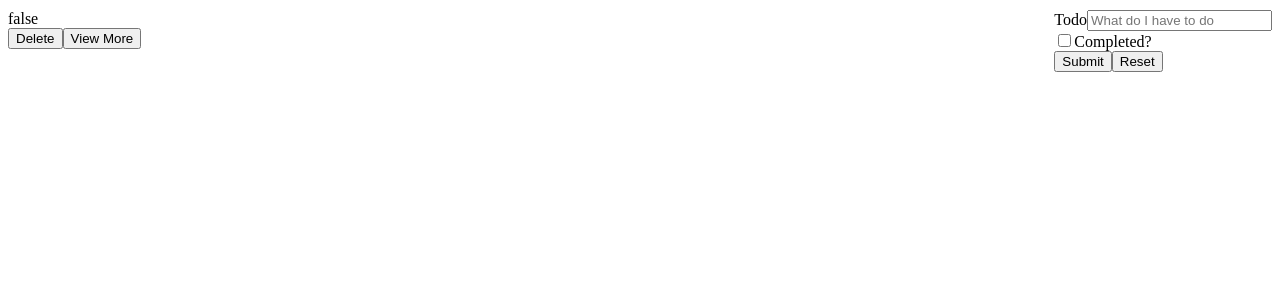
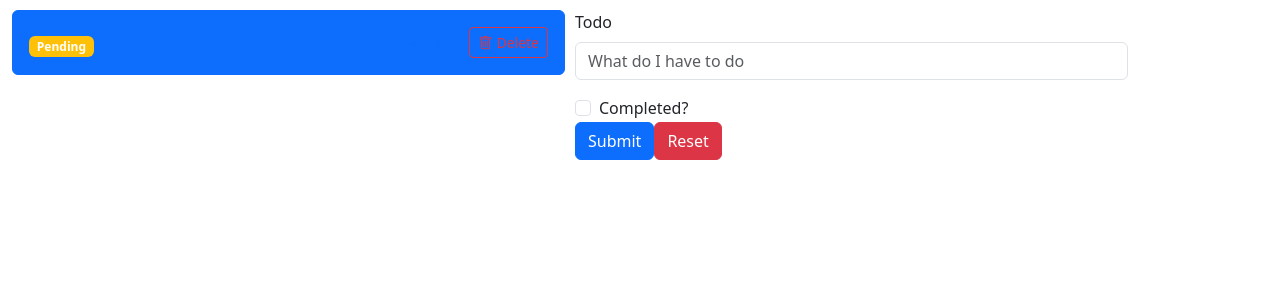
Before and after one commit to davidavila2/aug-mdv, an Angular app: page /todos in a window 1280 px wide. Shown: the top 300 px of the page. Built offline with nearby package versions, Linux system fonts and the light colour scheme; no server answers.

Commit message:
style the list component

```diff
--- a/angular.json
+++ b/angular.json
@@ -31,6 +31,9 @@
             ],
             "styles": [
               "src/styles.scss"
+            ],
+            "scripts": [
+              "node_modules/bootstrap/dist/js/bootstrap.bundle.min.js"
             ]
           },
           "configurations": {
--- a/src/app/todo/todo-list/todo-list.html
+++ b/src/app/todo/todo-list/todo-list.html
@@ -1,20 +1,26 @@
 @for(todo of todos(); track todo.id) {
-    <div class="list-group mb-2">
+    <div class="list-group mb-3">
         <a
         (click)="select(todo)"
-        class="list-group-item list-group-item-action"
+        class="list-group-item list-group-item-action p-3"
         [class]="{ active: selected()?.id === todo.id }"
         [attr.aria-current]="{ active: selected()?.id === todo.id }"
         >
-            <div class="flex justify-content-space-between">
-                <div class="flex flex-column">
-                    <span>{{todo.todo}}</span>
-                    <span>{{todo.completed}}</span>
+            <div class="d-flex justify-content-between align-items-center">
+                <div class="d-flex flex-column">
+                    <span class="fw-medium mb-2">{{todo.todo}}</span>
+                    <span class="badge" [class]="todo.completed ? 'bg-success' : 'bg-warning'">
+                        {{todo.completed ? 'Completed' : 'Pending'}}
+                    </span>
                 </div>
 
-                <div class="flex flex-column action-buttons">
-                    <button (click)="delete(todo.id); $event.stopImmediatePropagation()">Delete</button>
-                    <button (click)="moreDetails(todo.id); $event.stopImmediatePropagation()">View More</button>
+                <div class="d-flex gap-2">
+                    <button class="btn btn-outline-primary btn-sm" (click)="moreDetails(todo.id); $event.stopImmediatePropagation()">
+                        <i class="bi bi-arrow-right me-1"></i>View
+                    </button>
+                    <button class="btn btn-outline-danger btn-sm" (click)="delete(todo.id); $event.stopImmediatePropagation()">
+                        <i class="bi bi-trash me-1"></i>Delete
+                    </button>
                 </div>
             </div>
         </a>
--- a/src/app/todo/todo-list/todo-list.scss
+++ b/src/app/todo/todo-list/todo-list.scss
@@ -1,20 +1,7 @@
-.container {
-    height: 100%;
-    overflow: scroll;
+.list-group {
+  min-width: 400px;
+
+  @media (max-width: 576px) {
+    min-width: auto;
   }
-
-  .action-buttons {
-    font-size: x-small;
-  }
-
-  .justify-content-space-between {
-    justify-content: space-between;
-  }
-
-  .list-group {
-    min-width: 400px;
-  }
-
-  .mb-2 {
-    margin-bottom: 0.5rem;
-  }
+}
--- a/src/styles.scss
+++ b/src/styles.scss
@@ -1 +1,7 @@
 /* You can add global styles to this file, and also import other style files */
+
+/* Import Bootstrap CSS */
+@import 'bootstrap/scss/bootstrap';
+
+/* Import Bootstrap Icons */
+@import 'bootstrap-icons/font/bootstrap-icons.css';
```
